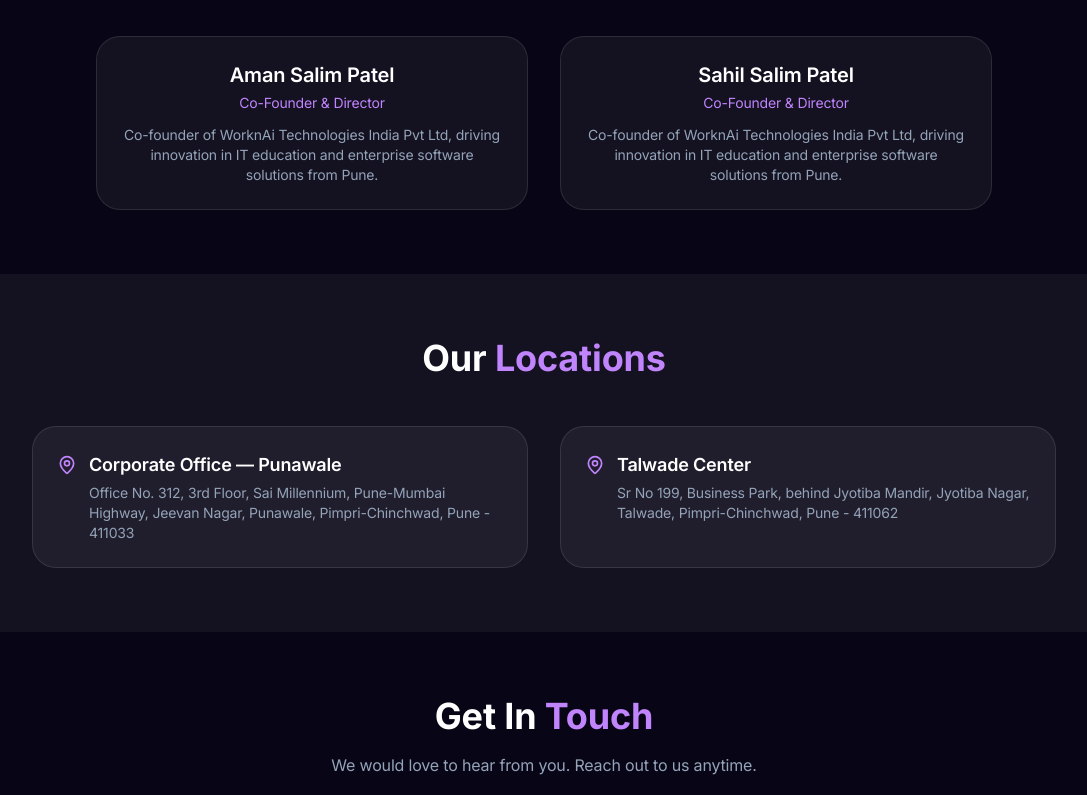
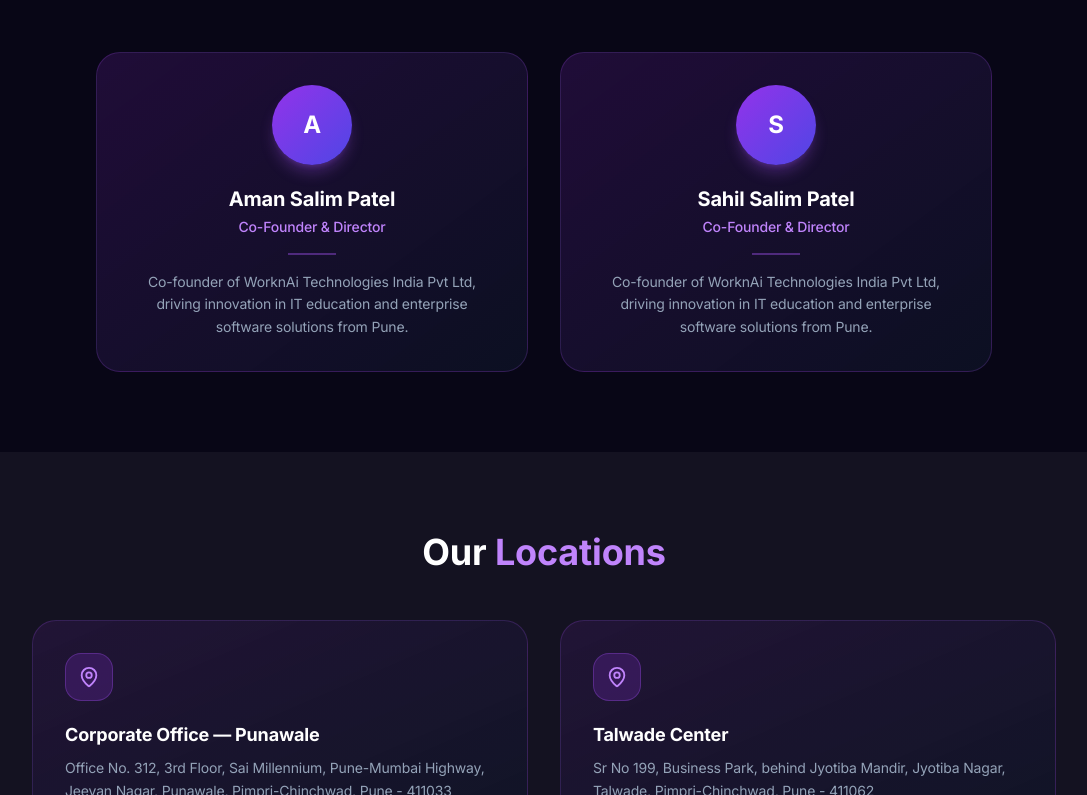
Before and after one commit to worknai009/WorknAi_V2, a React (Vite) app in the folder Frontend/: page /about in a window 1280 px wide. Shown: the part 2545-3340 px from the top of the page, without its empty margins (96-1183 px from the left). Built offline with nearby package versions, Linux system fonts and the light colour scheme; no server answers.

Commit message:
Improve Founders and Locations card design

```diff
--- a/Frontend/src/pages/public/About.jsx
+++ b/Frontend/src/pages/public/About.jsx
@@ -189,7 +189,7 @@
       </section>
 
       {/* Founders */}
-      <section className="py-16 px-6">
+      <section className="py-20 px-6">
         <div className="max-w-4xl mx-auto">
           <h2 className="text-4xl font-bold mb-12 text-center">
             Meet Our <span className="text-purple-400">Founders</span>
@@ -202,16 +202,18 @@
                 whileInView={{ opacity: 1, y: 0 }}
                 viewport={{ once: true }}
                 transition={{ delay: i * 0.1 }}
-                className="bg-white/5 border border-white/10 rounded-3xl hover:border-purple-500/50 transition"
+                className="relative group bg-gradient-to-br from-purple-900/30 to-slate-900/60 border border-purple-500/20 rounded-3xl p-8 text-center hover:border-purple-500/60 hover:shadow-xl hover:shadow-purple-500/10 transition-all duration-300"
               >
-                <div className="p-6 text-center">
-                  <h3 className="text-xl font-semibold">{f.name}</h3>
-                  <p className="text-purple-400 text-sm mt-1">{f.role}</p>
-                  <p className="text-slate-400 text-sm mt-3">
-                    Co-founder of WorknAi Technologies India Pvt Ltd, driving innovation
-                    in IT education and enterprise software solutions from Pune.
-                  </p>
+                <div className="w-20 h-20 rounded-full bg-gradient-to-br from-purple-600 to-indigo-600 flex items-center justify-center mx-auto mb-5 text-2xl font-bold text-white shadow-lg shadow-purple-500/30">
+                  {f.name.charAt(0)}
                 </div>
+                <h3 className="text-xl font-bold text-white">{f.name}</h3>
+                <p className="text-purple-400 text-sm font-medium mt-1 mb-4">{f.role}</p>
+                <div className="w-12 h-0.5 bg-purple-500/40 mx-auto mb-4" />
+                <p className="text-slate-400 text-sm leading-relaxed">
+                  Co-founder of WorknAi Technologies India Pvt Ltd, driving innovation
+                  in IT education and enterprise software solutions from Pune.
+                </p>
               </motion.div>
             ))}
           </div>
@@ -219,7 +221,7 @@
       </section>
 
       {/* Locations */}
-      <section className="py-16 px-6 bg-white/5">
+      <section className="py-20 px-6 bg-white/5">
         <div className="max-w-5xl mx-auto">
           <h2 className="text-4xl font-bold mb-12 text-center">
             Our <span className="text-purple-400">Locations</span>
@@ -232,17 +234,13 @@
                 whileInView={{ opacity: 1, y: 0 }}
                 viewport={{ once: true }}
                 transition={{ delay: i * 0.1 }}
-                className="bg-white/5 border border-white/10 rounded-3xl hover:border-purple-500/50 transition"
+                className="bg-gradient-to-br from-purple-900/20 to-slate-900/60 border border-purple-500/20 rounded-3xl p-8 hover:border-purple-500/60 hover:shadow-xl hover:shadow-purple-500/10 transition-all duration-300"
               >
-                <div className="p-6">
-                  <div className="flex items-start gap-3">
-                    <MapPin className="text-purple-400 mt-1 shrink-0" size={20} />
-                    <div>
-                      <h3 className="font-semibold text-lg">{loc.name}</h3>
-                      <p className="text-slate-400 text-sm mt-1">{loc.address}</p>
-                    </div>
-                  </div>
+                <div className="w-12 h-12 rounded-2xl bg-purple-600/20 border border-purple-500/30 flex items-center justify-center mb-5">
+                  <MapPin className="text-purple-400" size={22} />
                 </div>
+                <h3 className="font-bold text-lg text-white mb-2">{loc.name}</h3>
+                <p className="text-slate-400 text-sm leading-relaxed">{loc.address}</p>
               </motion.div>
             ))}
           </div>
```
